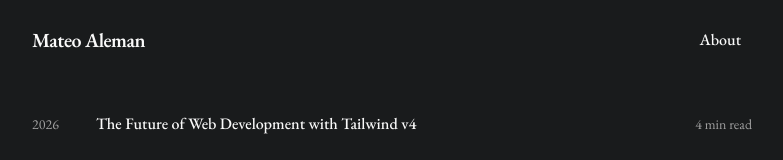
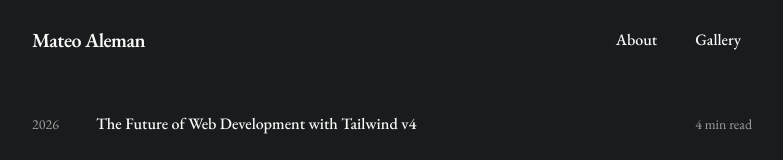
Before and after one commit to zGIKS/portfolio, a Next.js app: page / in a window 1280 px wide. Shown: the top 160 px of the page, without its empty margins (248-1031 px from the left). Built offline with nearby package versions, Linux system fonts and the light colour scheme.

Commit message:
style: wrap buttons in a div for better layout structure in Header component

```diff
--- a/src/contexts/shared/interfaces/components/header.tsx
+++ b/src/contexts/shared/interfaces/components/header.tsx
@@ -6,9 +6,14 @@ export function Header() {
       <span className="text-xl font-semibold tracking-tight text-foreground">
         Mateo Aleman
       </span>
-      <Button variant="ghost" className="text-foreground hover:text-foreground text-base">
-        About
-      </Button>
+      <div className="flex items-center gap-4">
+        <Button variant="ghost" className="text-foreground hover:text-foreground text-base">
+          About
+        </Button>
+        <Button variant="ghost" className="text-foreground hover:text-foreground text-base">
+          Gallery
+        </Button>
+      </div>
     </header>
   );
 }
```
